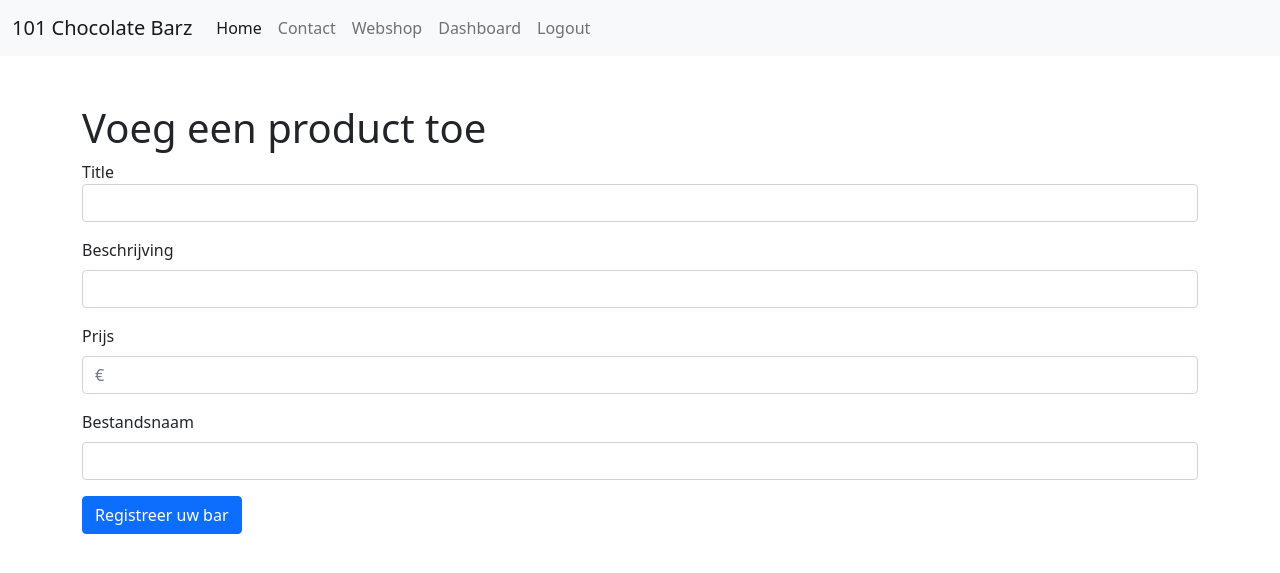
After one commit to daanberg/examen-template, a PHP site: page /backend/addProducts.php in a window 1280 px wide. The commit adds this page. Shown: the top 573 px of the page. Run offline with PHP 8.4, Linux system fonts and the light colour scheme.

Commit message:
Add Product

```diff
--- /dev/null
+++ b/backend/addProducts.php
@@ -0,0 +1,39 @@
+<?php
+
+require_once 'partial/header.php';
+require_once 'class/Shop.php';
+
+$shop = new Shop();
+
+if(isset($_POST['Add'])){
+	echo $shop->create($_POST);
+}
+
+
+?>
+
+<div class="container mt-5">
+        <div>
+            <h1>Voeg een product toe</h1>
+        </div>
+
+
+<form method="post">
+        <div class="mb-3">Title</label>
+            <input type="text" name="Title" class="form-control" placeholder="">
+        </div>
+        <div class="mb-3">
+            <label for="" class="form-label">Beschrijving</label>
+            <input type="text" name="Description" class="form-control"  placeholder="">
+        </div>
+        <div class="mb-3">
+            <label for="" class="form-label">Prijs</label>
+            <input type="number" name="Price" class="form-control"  placeholder="€">
+        </div>
+        <div class="mb-3">
+            <label for="" class="form-label">Bestandsnaam</label>
+            <input type="text" name="Img_URL" class="form-control"  placeholder="">
+        </div>
+        <input type="submit" name="Add" value="Registreer uw bar" class="btn btn-primary">
+    </div>
+</form>
--- a/backend/class/Shop.php
+++ b/backend/class/Shop.php
@@ -18,5 +18,22 @@ Class Shop extends DbConfig {
         return $stmt->fetch(PDO::FETCH_OBJ);
     }
 
+    public function create($data){
+        try{
+            $sql = "INSERT INTO shop (Title, Description, Price, Img_URL) VALUES (:Title, :Description, :Price, :Img_URL)";
+            $stmt = $this->connect()->prepare($sql);
+            $stmt->bindParam(":Title", $data['Title']);
+            $stmt->bindParam(":Description", $data['Description']);
+            $stmt->bindParam(":Price", $data['Price']);
+            $stmt->bindParam(":Img_URL", $data['Img_URL']);
+            if(!$stmt->execute()){
+                throw new Exception("Product kon niet aangemaakt worden");
+            }
+            return;
+        }catch(Exception $e){
+            echo $e->getMessage();
+        }
+    }
+
 
 }
```
Also changed, not shown: productPage.php (added, +38 -0 lines), webshop.php (+6 -4 lines), img/logo.png.
